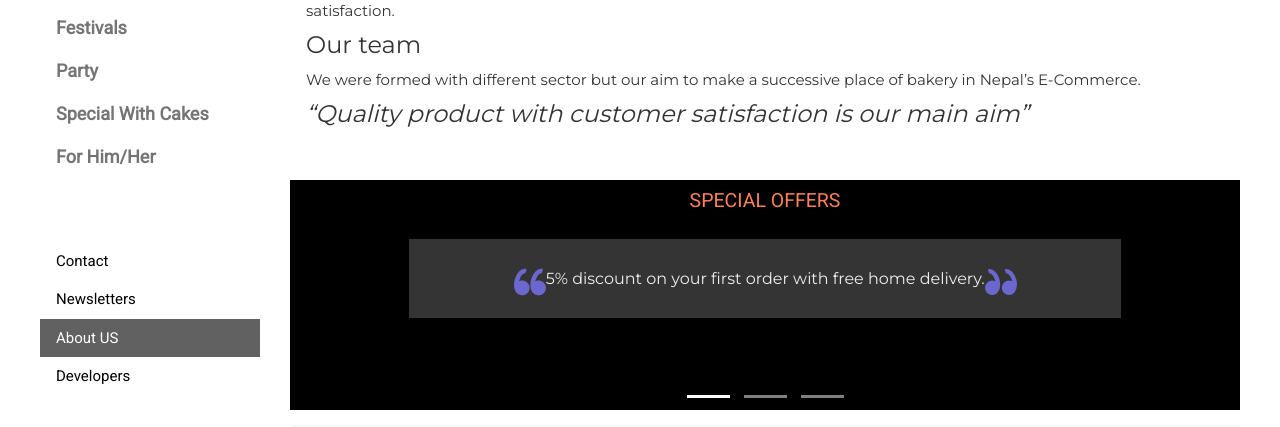
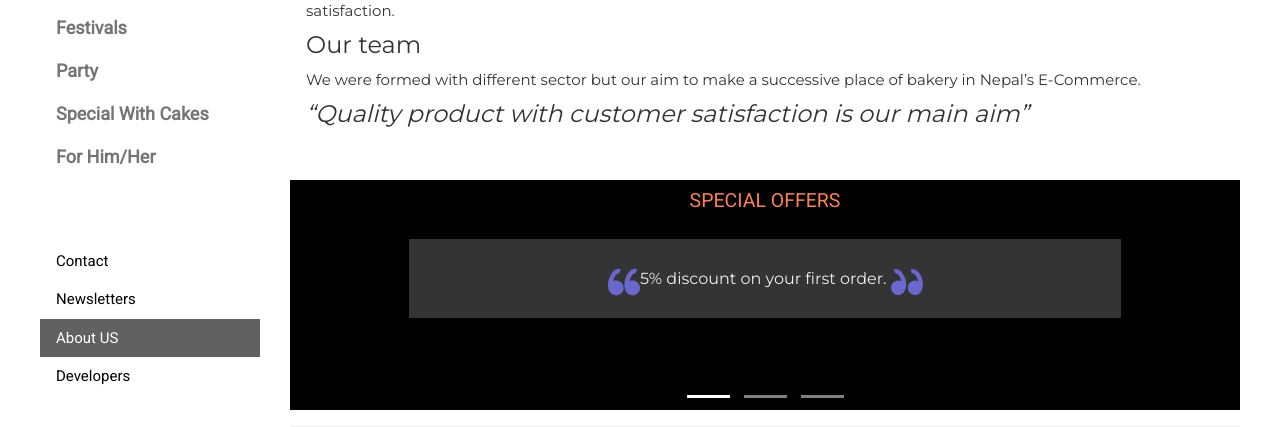
Before and after one commit to er-nabin-bhusal/project, a Django app: page /about/us/ in a window 1280 px wide. Shown: the part 404-831 px from the top of the page. Run offline with Django 3.2, Linux system fonts and the light colour scheme; some libraries are stand-ins or nearby versions.

Commit message:
edit schemes for discounts

```diff
--- a/mains/templates/base.html
+++ b/mains/templates/base.html
@@ -180,7 +180,7 @@ body,h1,h2,h3,h4,h5,h6,.w3-wide {font-family: "Montserrat", sans-serif;}
                    <div id="owl-demo" class="owl-carousel">
                            <div class="item-owl">
                             <div class="test-review">
-                              <p><img alt="left quote" src="{% static 'left-quote.png' %}" alt="">5% discount on your first order with free home delivery.<img alt="right quote" src="{% static 'right-quote.png' %}" alt=""></p>
+                              <p><img alt="left quote" src="{% static 'left-quote.png' %}" alt="">5% discount on your first order. <img alt="right quote" src="{% static 'right-quote.png' %}" alt=""></p>
                             </div>
                           </div>
                            <div class="item-owl">
```
